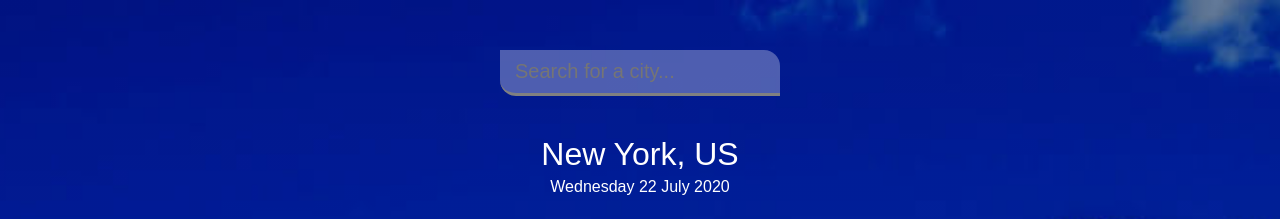
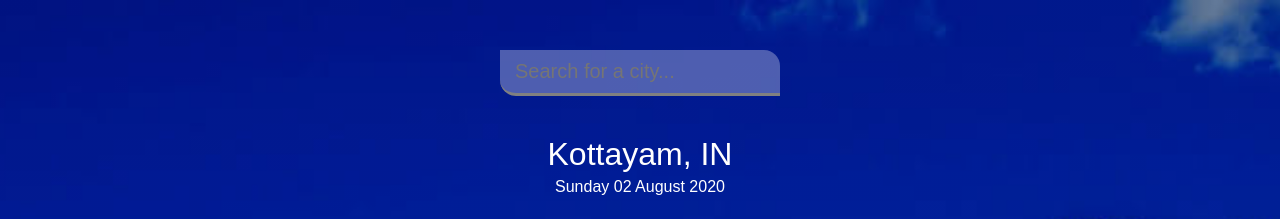
Before and after one commit to aiswaryaraju04/Weather-App, a plain HTML site: page index.html in a window 1280 px wide. Shown: the top 219 px of the page. Drawn offline with Linux system fonts and the light colour scheme.

Commit message:
Update index.html

```diff
--- a/index.html
+++ b/index.html
@@ -13,8 +13,8 @@
     </header>
     <main>
       <section class="location">
-        <div class="city">New York, US</div>
-        <div class="date">Wednesday 22 July 2020</div>
+        <div class="city">Kottayam, IN</div>
+        <div class="date">Sunday 02 August 2020</div>
       </section>
       <div class="current">
         <div class="temp">15<span>°c</span></div>
```
